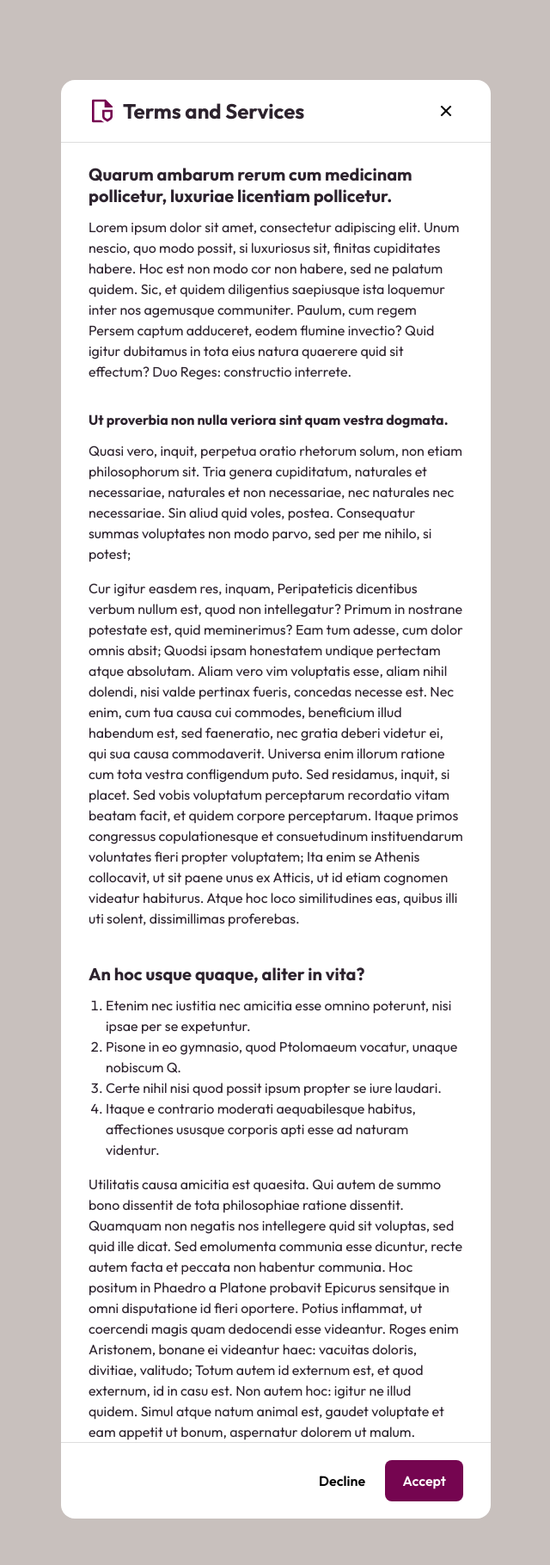
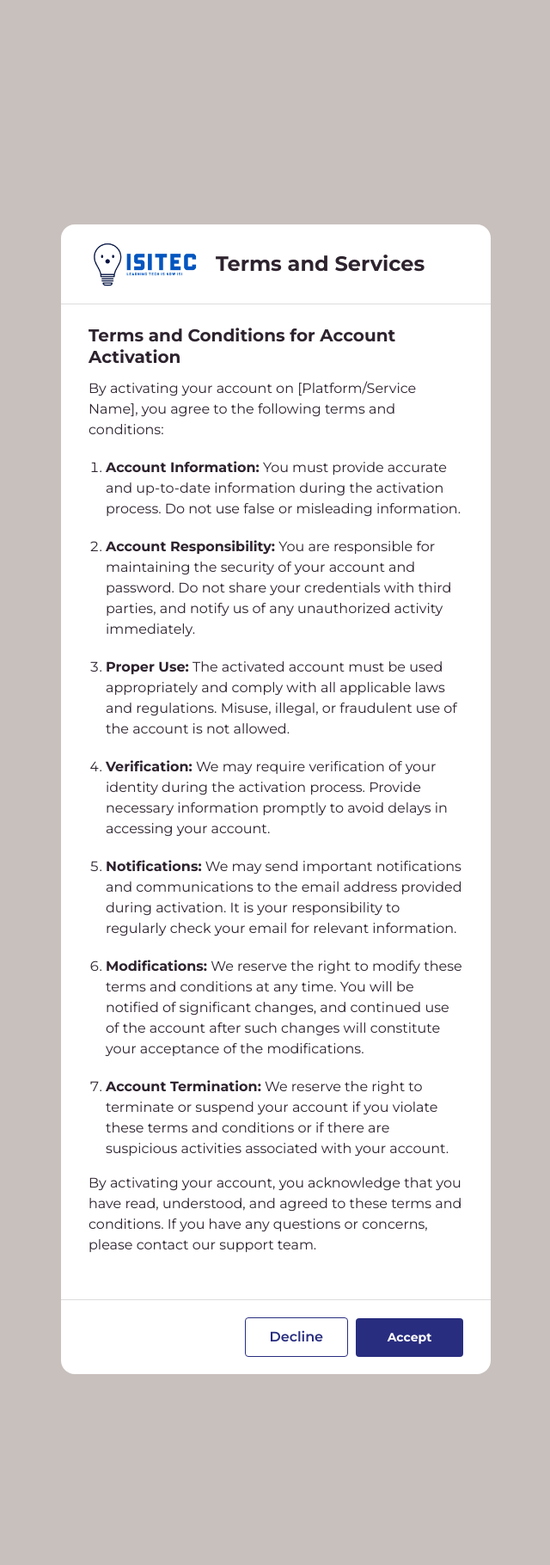
Before and after one commit to shatigerr/isitec, a PHP site: the page made by lib/mailCheckAccount.php in a window 1280 px wide. Shown: the top 1820 px of the page at 86% size, without its empty margins (319-959 px from the left). Run offline with PHP 8.4, Linux system fonts and the light colour scheme; data that the repository does not hold is empty; a stand-in replaces the project's code that opens the database connection; some libraries are stand-ins or nearby versions.

Commit message:
Activation account page done

```diff
--- a/css/login.css
+++ b/css/login.css
@@ -109,7 +109,7 @@ a{
     outline: 0;
     border: 0;
     cursor: pointer;
-    background-color: #282d7f;
+
     border-radius: 4px;
     padding: 12px;
     font-weight: 700;
--- a/css/modal.css
+++ b/css/modal.css
@@ -1,4 +1,4 @@
-@import url("https://fonts.googleapis.com/css2?family=Outfit:wght@100;200;300;400;500;600;700;800;900&display=swap");
+
 
 *,
 *:before,
@@ -10,10 +10,11 @@
 body {
 	line-height: 1.5;
 	min-height: 100vh;
-	font-family: "Outfit", sans-serif;
+	font-family: "Montserrat";
 	color: #2d232e;
 	background-color: #c8c0bd;
 	position: relative;
+
 }
 
 button,
@@ -30,8 +31,8 @@ a {
 /* End basic CSS override */
 
 * {
-    margin: 0;
-    padding: 0;
+	margin: 0;
+	padding: 0;
 }
 
 *::-webkit-scrollbar {
@@ -68,6 +69,7 @@ a {
 	display: flex;
 	flex-direction: column;
 	box-shadow: 0 15px 30px 0 rgba(#000, 0.25);
+
 	@media (max-width: 600px) {
 		width: 90%;
 	}
@@ -88,6 +90,7 @@ a {
 	line-height: 1;
 	font-weight: 700;
 	font-size: 1.125;
+
 	svg {
 		width: 32px;
 		height: 32px;
@@ -101,6 +104,7 @@ a {
 }
 
 .rtf {
+
 	h1,
 	h2,
 	h3,
@@ -125,15 +129,15 @@ a {
 		line-height: 1.5;
 	}
 
-	& > * + * {
+	&>*+* {
 		margin-top: 1em;
 	}
 
-	& > * + :is(h1, h2, h3) {
+	&>*+ :is(h1, h2, h3) {
 		margin-top: 2em;
 	}
 
-	& > :is(h1, h2, h3) + * {
+	&> :is(h1, h2, h3)+* {
 		margin-top: 0.75em;
 	}
 
@@ -160,6 +164,7 @@ a {
 	border-top: 1px solid #ddd;
 	gap: 12px;
 	position: relative;
+
 	&:after {
 		content: "";
 		display: block;
@@ -174,8 +179,12 @@ a {
 	}
 }
 
+li{
+	margin-top: 20px;
+}
+
 .button {
-	padding: 12px 20px;
+
 	border-radius: 8px;
 	background-color: transparent;
 	border: 0;
@@ -184,6 +193,20 @@ a {
 	transition: 0.15s ease;
 
 	&.is-ghost {
+		padding: 10px;
+		display: inline-block;
+		outline: 0;
+		border: 0;
+		width: 120px;
+		cursor: pointer;
+		background-color: white;
+		border-radius: 4px;
+		font-weight: 600;
+		color: #282d7f;
+		border: 1px solid #282d7f;
+		text-decoration: none;
+		margin-right: 5px;
+
 		&:hover,
 		&:focus {
 			background-color: #dfdad7;
@@ -191,8 +214,19 @@ a {
 	}
 
 	&.is-primary {
-		background-color: #750550;
-		color: #fff;
+		padding: 12px;
+		width: 125px;
+		display: inline-block;
+		outline: 0;
+		border: 0;
+		cursor: pointer;
+		background-color: #282d7f;
+		border-radius: 4px;
+
+		font-weight: 700;
+		font-size: 14px;
+		color: white;
+
 		&:hover,
 		&:focus {
 			background-color: #4a0433;
@@ -213,6 +247,7 @@ a {
 	cursor: pointer;
 	border-radius: 8px;
 	transition: 0.15s ease;
+
 	svg {
 		width: 24px;
 		height: 24px;
@@ -223,3 +258,12 @@ a {
 		background-color: #dfdad7;
 	}
 }
+
+img{
+	width: 140px;
+    height: 60px;
+}
+
+form{
+
+}
--- a/lib/mailCheckAccount.php
+++ b/lib/mailCheckAccount.php
@@ -19,61 +19,74 @@
 
 <!DOCTYPE html>
 <html lang="en">
+
 <head>
     <meta charset="UTF-8">
     <meta name="viewport" content="width=device-width, initial-scale=1.0">
     <link rel="stylesheet" href="../css/modal.css">
+    <link href="https://fonts.googleapis.com/css2?family=Montserrat:ital,wght@0,100..900;1,100..900&display=swap" rel="stylesheet">
     <title>Activate your acount</title>
 </head>
+
 <body>
     <div class="modal">
         <article class="modal-container">
             <header class="modal-container-header">
                 <h1 class="modal-container-title">
-                    <svg xmlns="http://www.w3.org/2000/svg" viewBox="0 0 24 24" width="24" height="24" aria-hidden="true">
-                        <path fill="none" d="M0 0h24v24H0z" />
-                        <path fill="currentColor" d="M14 9V4H5v16h6.056c.328.417.724.785 1.18 1.085l1.39.915H3.993A.993.993 0 0 1 3 21.008V2.992C3 2.455 3.449 2 4.002 2h10.995L21 8v1h-7zm-2 2h9v5.949c0 .99-.501 1.916-1.336 2.465L16.5 21.498l-3.164-2.084A2.953 2.953 0 0 1 12 16.95V11zm2 5.949c0 .316.162.614.436.795l2.064 1.36 2.064-1.36a.954.954 0 0 0 .436-.795V13h-5v3.949z" />
-                    </svg>
+                    <img src="../img/logoIsitec.png" alt="">
                     Terms and Services
                 </h1>
-                <button class="icon-button">
-                    <svg xmlns="http://www.w3.org/2000/svg" viewBox="0 0 24 24" width="24" height="24">
-                        <path fill="none" d="M0 0h24v24H0z" />
-                        <path fill="currentColor" d="M12 10.586l4.95-4.95 1.414 1.414-4.95 4.95 4.95 4.95-1.414 1.414-4.95-4.95-4.95 4.95-1.414-1.414 4.95-4.95-4.95-4.95L7.05 5.636z" />
-                    </svg>
-                </button>
+
             </header>
             <section class="modal-container-body rtf">
 
-                <h2>Quarum ambarum rerum cum medicinam pollicetur, luxuriae licentiam pollicetur.</h2>
-                <p>Lorem ipsum dolor sit amet, consectetur adipiscing elit. Unum nescio, quo modo possit, si luxuriosus sit, finitas cupiditates habere. Hoc est non modo cor non habere, sed ne palatum quidem. Sic, et quidem diligentius saepiusque ista loquemur inter nos agemusque communiter. Paulum, cum regem Persem captum adduceret, eodem flumine invectio? Quid igitur dubitamus in tota eius natura quaerere quid sit effectum? Duo Reges: constructio interrete. </p>
-                <h3>Ut proverbia non nulla veriora sint quam vestra dogmata.</h3>
-                <p>Quasi vero, inquit, perpetua oratio rhetorum solum, non etiam philosophorum sit. Tria genera cupiditatum, naturales et necessariae, naturales et non necessariae, nec naturales nec necessariae. Sin aliud quid voles, postea. Consequatur summas voluptates non modo parvo, sed per me nihilo, si potest; </p>
-                <p>Cur igitur easdem res, inquam, Peripateticis dicentibus verbum nullum est, quod non intellegatur? Primum in nostrane potestate est, quid meminerimus? Eam tum adesse, cum dolor omnis absit; Quodsi ipsam honestatem undique pertectam atque absolutam. Aliam vero vim voluptatis esse, aliam nihil dolendi, nisi valde pertinax fueris, concedas necesse est. Nec enim, cum tua causa cui commodes, beneficium illud habendum est, sed faeneratio, nec gratia deberi videtur ei, qui sua causa commodaverit. Universa enim illorum ratione cum tota vestra confligendum puto. Sed residamus, inquit, si placet. Sed vobis voluptatum perceptarum recordatio vitam beatam facit, et quidem corpore perceptarum. Itaque primos congressus copulationesque et consuetudinum instituendarum voluntates fieri propter voluptatem; Ita enim se Athenis collocavit, ut sit paene unus ex Atticis, ut id etiam cognomen videatur habiturus. Atque hoc loco similitudines eas, quibus illi uti solent, dissimillimas proferebas. </p>
+                <h2>Terms and Conditions for Account Activation</h2>
 
-                <h2>An hoc usque quaque, aliter in vita?</h2>
+                <p>By activating your account on [Platform/Service Name], you agree to the following terms and
+                    conditions:</p>
+
                 <ol>
-                    <li>Etenim nec iustitia nec amicitia esse omnino poterunt, nisi ipsae per se expetuntur.</li>
-                    <li>Pisone in eo gymnasio, quod Ptolomaeum vocatur, unaque nobiscum Q.</li>
-                    <li>Certe nihil nisi quod possit ipsum propter se iure laudari.</li>
-                    <li>Itaque e contrario moderati aequabilesque habitus, affectiones ususque corporis apti esse ad naturam videntur.</li>
+                    <li><strong>Account Information:</strong> You must provide accurate and up-to-date information
+                        during the activation process. Do not use false or misleading information.</li>
+
+                    <li><strong>Account Responsibility:</strong> You are responsible for maintaining the security of
+                        your account and password. Do not share your credentials with third parties, and notify us of
+                        any unauthorized activity immediately.</li>
+
+                    <li><strong>Proper Use:</strong> The activated account must be used appropriately and comply with
+                        all applicable laws and regulations. Misuse, illegal, or fraudulent use of the account is not
+                        allowed.</li>
+
+                    <li><strong>Verification:</strong> We may require verification of your identity during the
+                        activation process. Provide necessary information promptly to avoid delays in accessing your
+                        account.</li>
+
+                    <li><strong>Notifications:</strong> We may send important notifications and communications to the
+                        email address provided during activation. It is your responsibility to regularly check your
+                        email for relevant information.</li>
+
+                    <li><strong>Modifications:</strong> We reserve the right to modify these terms and conditions at any
+                        time. You will be notified of significant changes, and continued use of the account after such
+                        changes will constitute your acceptance of the modifications.</li>
+
+                    <li><strong>Account Termination:</strong> We reserve the right to terminate or suspend your account
+                        if you violate these terms and conditions or if there are suspicious activities associated with
+                        your account.</li>
                 </ol>
-                <p>Utilitatis causa amicitia est quaesita. Qui autem de summo bono dissentit de tota philosophiae ratione dissentit. Quamquam non negatis nos intellegere quid sit voluptas, sed quid ille dicat. Sed emolumenta communia esse dicuntur, recte autem facta et peccata non habentur communia. Hoc positum in Phaedro a Platone probavit Epicurus sensitque in omni disputatione id fieri oportere. Potius inflammat, ut coercendi magis quam dedocendi esse videantur. Roges enim Aristonem, bonane ei videantur haec: vacuitas doloris, divitiae, valitudo; Totum autem id externum est, et quod externum, id in casu est. Non autem hoc: igitur ne illud quidem. Simul atque natum animal est, gaudet voluptate et eam appetit ut bonum, aspernatur dolorem ut malum. Quamquam tu hanc copiosiorem etiam soles dicere. Quid enim necesse est, tamquam meretricem in matronarum coetum, sic voluptatem in virtutum concilium adducere? Hoc positum in Phaedro a Platone probavit Epicurus sensitque in omni disputatione id fieri oportere. Videsne quam sit magna dissensio? </p>
 
-                <h3>Claudii libidini, qui tum erat summo ne imperio, dederetur.</h3>
-                <p>Eorum enim est haec querela, qui sibi cari sunt seseque diligunt. Cum audissem Antiochum, Brute, ut solebam, cum M. An obliviscimur, quantopere in audiendo in legendoque moveamur, cum pie, cum amice, cum magno animo aliquid factum cognoscimus? Qui igitur convenit ab alia voluptate dicere naturam proficisci, in alia summum bonum ponere? Magni enim aestimabat pecuniam non modo non contra leges, sed etiam legibus partam. Haec mirabilia videri intellego, sed cum certe superiora firma ac vera sint, his autem ea consentanea et consequentia, ne de horum quidem est veritate dubitandum. At, illa, ut vobis placet, partem quandam tuetur, reliquam deserit. Sed utrum hortandus es nobis, Luci, inquit, an etiam tua sponte propensus es? Sed est forma eius disciplinae, sicut fere ceterarum, triplex: una pars est naturae, disserendi altera, vivendi tertia. Nemo enim est, qui aliter dixerit quin omnium naturarum simile esset id, ad quod omnia referrentur, quod est ultimum rerum appetendarum. Quid est, quod ab ea absolvi et perfici debeat? Quod cum accidisset ut alter alterum necopinato videremus, surrexit statim. Tantum dico, magis fuisse vestrum agere Epicuri diem natalem, quam illius testamento cavere ut ageretur. Quod iam a me expectare noli. Quod totum contra est. Semper enim ita adsumit aliquid, ut ea, quae prima dederit, non deserat. </p>
-                <h2>Sed nimis multa.</h2>
-                <p>Nec vero alia sunt quaerenda contra Carneadeam illam sententiam. Negat enim summo bono afferre incrementum diem. Causa autem fuit huc veniendi ut quosdam hinc libros promerem. Deinde prima illa, quae in congressu solemus: Quid tu, inquit, huc? Minime vero probatur huic disciplinae, de qua loquor, aut iustitiam aut amicitiam propter utilitates adscisci aut probari. Nulla profecto est, quin suam vim retineat a primo ad extremum. Sed ad illum redeo. Quem quidem vos, cum improbis poenam proponitis, inpetibilem facitis, cum sapientem semper boni plus habere vultis, tolerabilem. Huic ego, si negaret quicquam interesse ad beate vivendum quali uteretur victu, concederem, laudarem etiam; Non igitur de improbo, sed de callido improbo quaerimus, qualis Q. His singulis copiose responderi solet, sed quae perspicua sunt longa esse non debent. Quae cum ita sint, effectum est nihil esse malum, quod turpe non sit. </p>
+                <p>By activating your account, you acknowledge that you have read, understood, and agreed to these terms
+                    and conditions. If you have any questions or concerns, please contact our support team.</p>
 
             </section>
             <footer class="modal-container-footer">
                 <form action="<?=$_SERVER['PHP_SELF']; ?>" method="POST">
                     <button name="btDecline" class="button is-ghost">Decline</button>
                     <button name="btAccept" class="button is-primary">Accept</button>
-                    <input name="data" type="hidden" value='<?= $_GET["mail"]. "#" . $_GET["code"] ?>'  />
+                    <input name="data" type="hidden" value='<?= $_GET["mail"]. "#" . $_GET["code"] ?>' />
                 </form>
             </footer>
         </article>
     </div>
 </body>
+
 </html>
```
